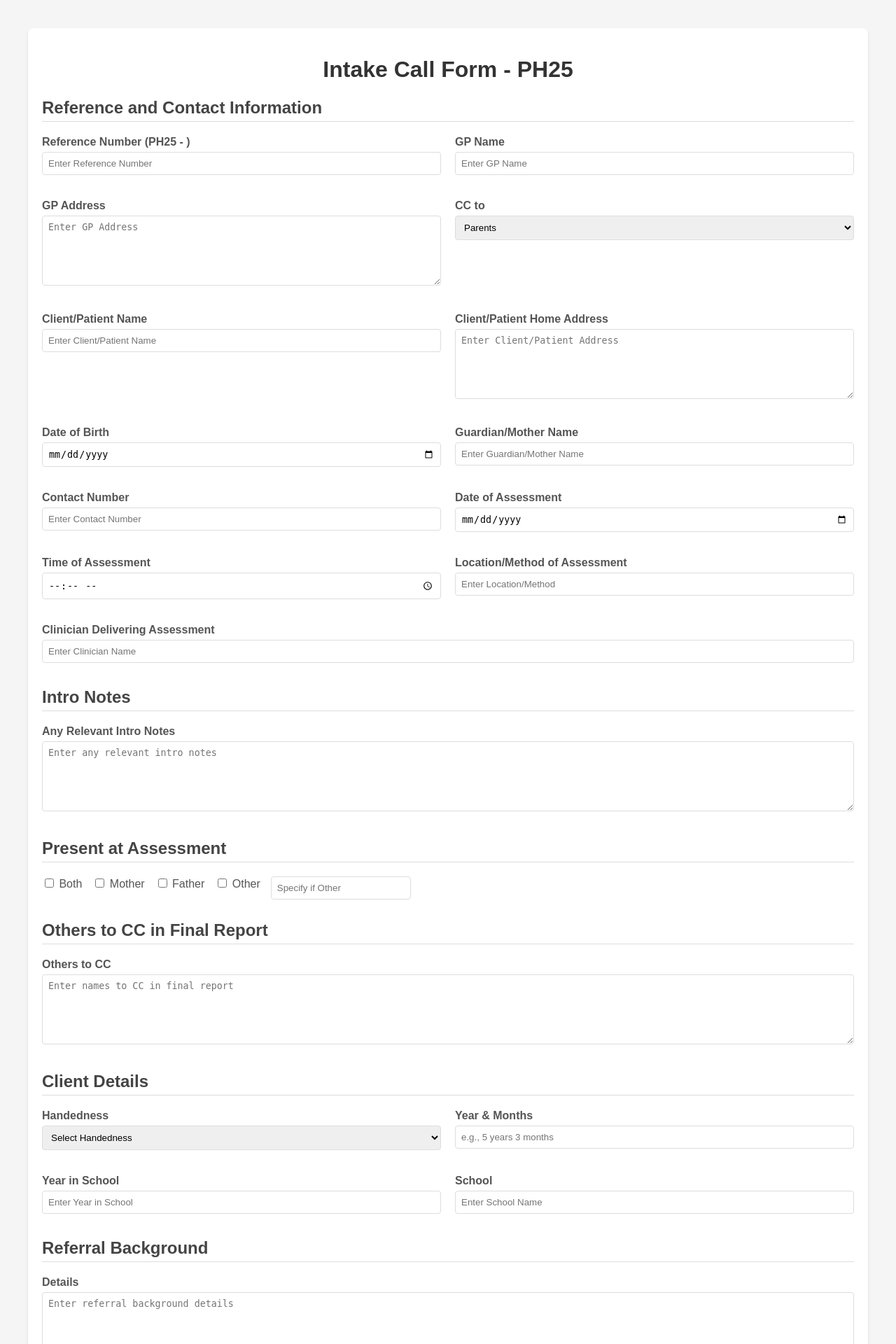
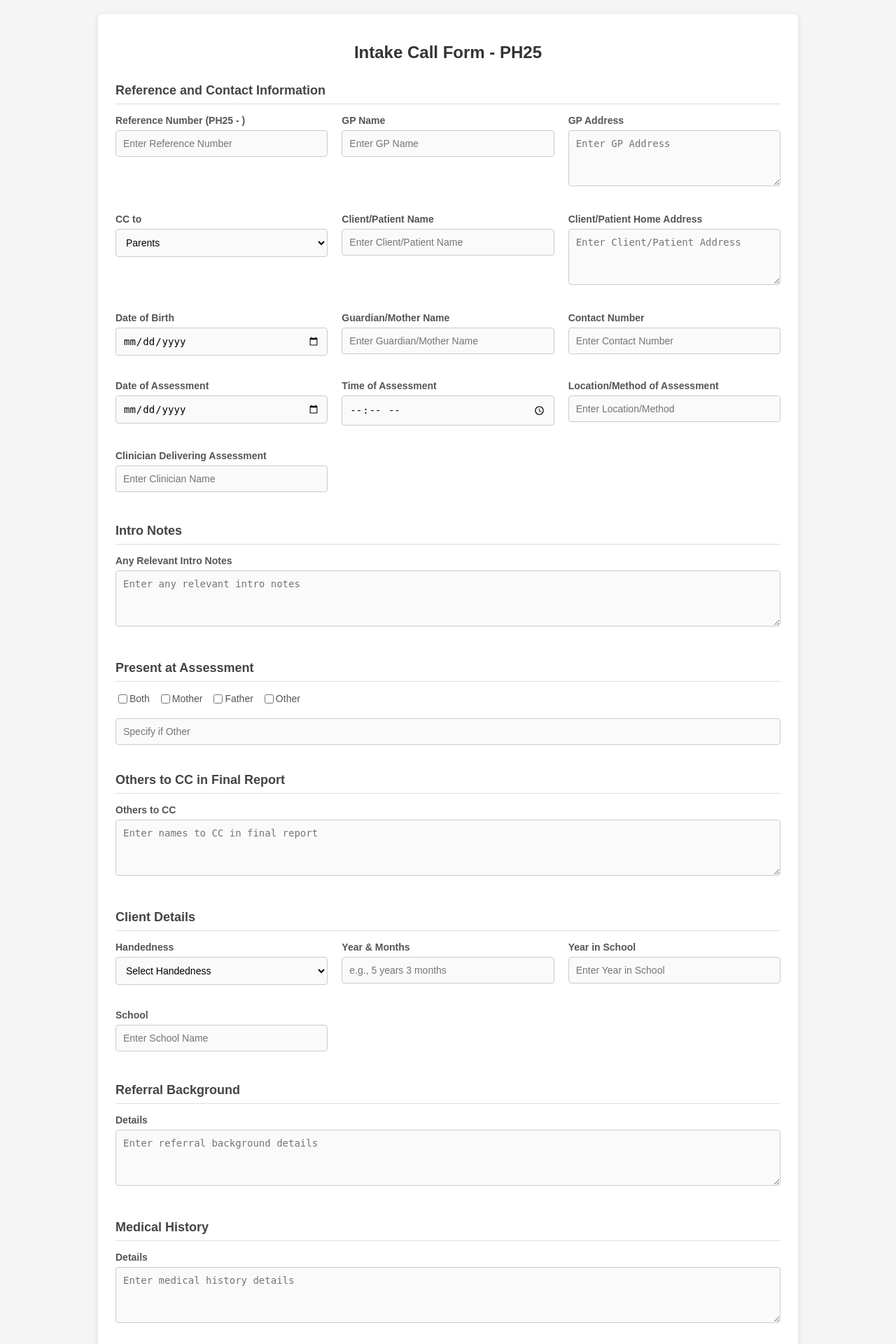
Before and after one commit to pdkv1999/primaHealth, a Flask app: page /phase2/stage1 in a window 1280 px wide. Shown: the top 1920 px of the page at 70% size. Run offline with Flask 3, Linux system fonts and the light colour scheme.

Commit message:
stage1 updated

```diff
--- a/templates/stage1.html
+++ b/templates/stage1.html
@@ -7,26 +7,29 @@
     <style>
         body {
             font-family: Arial, sans-serif;
-            max-width: 1200px;
+            max-width: 1000px; /* Reduced max-width for better readability */
             margin: 20px auto;
-            padding: 20px;
+            padding: 0 15px;
             background-color: #f5f5f5;
         }
         .form-container {
             background-color: white;
-            padding: 20px;
+            padding: 25px;
             border-radius: 8px;
-            box-shadow: 0 2px 4px rgba(0,0,0,0.1);
+            box-shadow: 0 2px 8px rgba(0,0,0,0.1);
         }
         h1 {
             text-align: center;
             color: #333;
+            margin-bottom: 20px;
+            font-size: 24px;
         }
         h2 {
             color: #444;
             border-bottom: 1px solid #ddd;
-            padding-bottom: 5px;
-            margin-top: 20px;
+            padding-bottom: 8px;
+            margin: 30px 0 15px;
+            font-size: 18px;
         }
         .form-group {
             margin-bottom: 15px;
@@ -34,8 +37,9 @@
         label {
             display: block;
             font-weight: bold;
-            margin-bottom: 5px;
+            margin-bottom: 6px;
             color: #555;
+            font-size: 14px;
         }
         input[type="text"],
         input[type="date"],
@@ -44,32 +48,41 @@
         textarea,
         select {
             width: 100%;
-            padding: 8px;
-            border: 1px solid #ddd;
+            padding: 10px;
+            border: 1px solid #ccc;
             border-radius: 4px;
             box-sizing: border-box;
+            font-size: 14px;
+            background-color: #fafafa;
         }
         textarea {
-            height: 100px;
+            height: 80px; /* Slightly reduced height for compactness */
             resize: vertical;
         }
         .radio-group, .checkbox-group {
             display: flex;
-            gap: 15px;
+            flex-wrap: wrap;
+            gap: 12px;
             margin-bottom: 10px;
-            flex-wrap: wrap;
+            align-items: center;
         }
         .radio-group label, .checkbox-group label {
             font-weight: normal;
+            display: flex;
+            align-items: center;
+            font-size: 14px;
         }
         button {
             background-color: #007bff;
             color: white;
-            padding: 10px 20px;
+            padding: 12px 24px;
             border: none;
             border-radius: 4px;
             cursor: pointer;
             font-size: 16px;
+            display: block;
+            margin: 20px auto 0;
+            transition: background-color 0.2s;
         }
         button:hover {
             background-color: #0056b3;
@@ -77,23 +90,52 @@
         hr {
             border: 0;
             border-top: 1px solid #ddd;
-            margin: 20px 0;
+            margin: 25px 0;
         }
-        @media (min-width: 768px) {
+        .form-section {
+            display: grid;
+            grid-template-columns: repeat(auto-fit, minmax(300px, 1fr));
+            gap: 20px;
+            margin-bottom: 20px;
+        }
+        .full-width {
+            grid-column: 1 / -1;
+        }
+        .checkbox-group textarea,
+        .radio-group input[type="text"] {
+            margin-left: 10px;
+            width: 200px;
+        }
+        @media (max-width: 768px) {
             .form-section {
-                display: flex;
-                flex-wrap: wrap;
-                gap: 20px;
+                grid-template-columns: 1fr;
             }
             .form-group {
-                flex: 1 1 45%;
-                min-width: 300px;
+                min-width: 100%;
             }
             .checkbox-group, .radio-group {
-                flex: 1 1 100%;
+                flex-direction: column;
+                align-items: flex-start;
             }
-            .full-width {
-                flex: 1 1 100%;
+            .checkbox-group textarea,
+            .radio-group input[type="text"] {
+                width: 100%;
+                margin-left: 0;
+                margin-top: 5px;
+            }
+        }
+        @media (max-width: 480px) {
+            .form-container {
+                padding: 15px;
+            }
+            h1 {
+                font-size: 20px;
+            }
+            h2 {
+                font-size: 16px;
+            }
+            button {
+                width: 100%;
             }
         }
     </style>
@@ -174,12 +216,12 @@
             <!-- Present at Assessment -->
             <h2>Present at Assessment</h2>
             <div class="form-section">
-                <div class="checkbox-group">
+                <div class="checkbox-group full-width">
                     <label><input type="checkbox" name="present" value="both"> Both</label>
                     <label><input type="checkbox" name="present" value="mother"> Mother</label>
                     <label><input type="checkbox" name="present" value="father"> Father</label>
                     <label><input type="checkbox" name="present" value="other"> Other</label>
-                    <input type="text" id="presentOther" name="presentOther" placeholder="Specify if Other" style="width: 200px;">
+                    <input type="text" id="presentOther" name="presentOther" placeholder="Specify if Other">
                 </div>
             </div>
 
@@ -234,7 +276,8 @@
                     <label for="medicalHistory">Details</label>
                     <textarea id="medicalHistory" name="medicalHistory" placeholder="Enter medical history details"></textarea>
                 </div>
-            </ three>
+            </div>
+
             <!-- Medications / Supplements -->
             <h2>Medications / Supplements</h2>
             <div class="form-section">
@@ -322,7 +365,7 @@
                 </div>
                 <div class="form-group full-width">
                     <label for="developmentalMilestones">Developmental Milestones</label>
-                    <textarea id="developmentalMilestones" name="developmentalMilestones" placeholder="Enter developmental milestones (e.g., walking, talking)"></textarea>
+                    <textarea id="developmentalMilestones" name="developmentalMilestones" placeholder="Enter developmental milestones (e.g., walking, talking)"></textarea></textarea>
                 </div>
             </div>
 
@@ -342,19 +385,19 @@
                     <label>Additional Assessments/Investigations to Consider</label>
                     <div class="checkbox-group">
                         <label><input type="checkbox" name="assessments" value="ot"> OT</label>
-                        <textarea name="otDetails" placeholder="Details if OT selected" style="width: 200px;"></textarea>
+                        <textarea name="otDetails" placeholder="Details if OT selected"></textarea>
                     </div>
                     <div class="checkbox-group">
                         <label><input type="checkbox" name="assessments" value="slt"> SLT</label>
-                        <textarea name="sltDetails" placeholder="Details if SLT selected" style="width: 200px;"></textarea>
+                        <textarea name="sltDetails" placeholder="Details if SLT selected"></textarea>
                     </div>
                     <div class="checkbox-group">
                         <label><input type="checkbox" name="assessments" value="cognitive"> Cognitive</label>
-                        <textarea name="cognitiveDetails" placeholder="Details if Cognitive selected" style="width: 200px;"></textarea>
+                        <textarea name="cognitiveDetails" placeholder="Details if Cognitive selected"></textarea>
                     </div>
                     <div class="checkbox-group">
                         <label><input type="checkbox" name="assessments" value="other"> Other</label>
-                        <textarea name="otherAssessmentDetails" placeholder="Details if Other selected" style="width: 200px;"></textarea>
+                        <textarea name="otherAssessmentDetails" placeholder="Details if Other selected"></textarea>
                     </div>
                 </div>
                 <div class="form-group">
```
